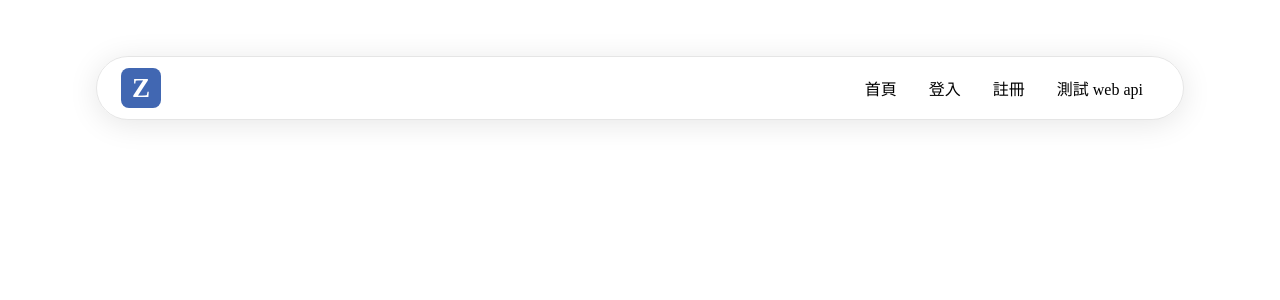
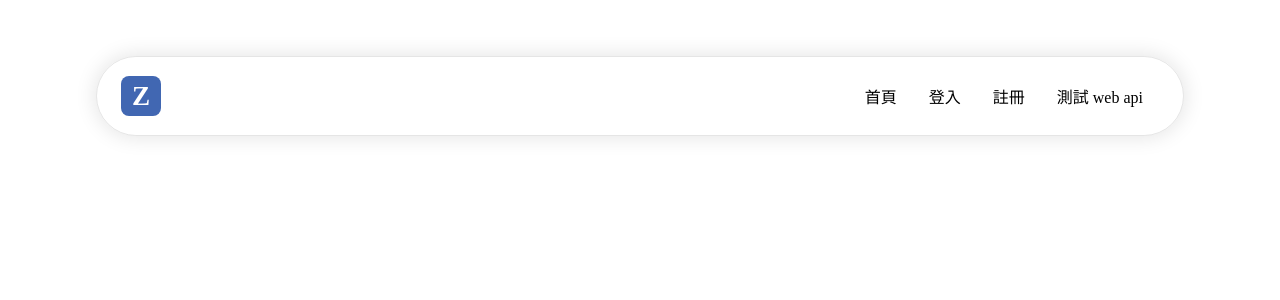
Before and after one commit to angelina524/final-project-Z-axis-frontend, a React (Create React App) app: page /#/issue in a window 1280 px wide. Shown: the top 300 px of the page. Built offline with nearby package versions, Linux system fonts and the light colour scheme.

Commit message:
fix eslint

```diff
--- a/src/components/Logo.js
+++ b/src/components/Logo.js
@@ -1,13 +1,13 @@
 import styled from '@emotion/styled'
 import { Link } from 'react-router-dom'
-import CenterAlignment from '../styles/CenterAlignment'
+import flexCenter from '../styles/flexCenter'
 
 const LogoVision = styled(Link)`
   width: 40px;
   height: 40px;
   background: #4167B2;
   border-radius: 8px;
-  ${CenterAlignment};
+  ${flexCenter};
   font-size: 1.7rem;
   font-weight: bold;
   color: #FFFFFF !important;
--- a/src/components/Navbar.js
+++ b/src/components/Navbar.js
@@ -2,10 +2,10 @@ import React from 'react'
 import styled from '@emotion/styled'
 import { Link } from 'react-router-dom'
 import Logo from './Logo'
-import CenterAlignment from '../styles/CenterAlignment'
+import flexCenter from '../styles/flexCenter'
 
 const Wrapper = styled.div`
-  ${CenterAlignment};
+  ${flexCenter};
   width: 100%;
   position: fixed;
   top: 3.5rem;
@@ -14,10 +14,10 @@ const Wrapper = styled.div`
 
 const NavbarWrapper = styled.div`
   width: 85%;
-  height: 4rem;
-  box-shadow:0 4px 30px 0 rgba(0,0,0,.1);
-  border: solid .5px rgba(0,0,0,.1);
-  border-radius: 2rem;
+  height: 5rem;
+  box-shadow:0 0 20px 2px rgba(0,0,0,.1);
+  border: solid 1px rgba(0,0,0,.1);
+  border-radius: 2.5rem;
   padding: 0em 1.5rem;
   display: flex;
   align-items: center;
--- a/src/pages/UserPage/UserPage.js
+++ b/src/pages/UserPage/UserPage.js
@@ -1,10 +1,10 @@
 import { Link } from 'react-router-dom'
 import styled from '@emotion/styled'
 import React from 'react'
-import CenterAlignment from '../../styles/CenterAlignment'
+import flexCenter from '../../styles/flexCenter'
 
 const Test = styled.div`
-  ${CenterAlignment};
+  ${flexCenter};
   a {
     text-decoration: none;
     color: #4167B2;
--- a/src/styles/Content.js
+++ b/src/styles/Content.js
@@ -1,9 +1,9 @@
 import styled from "@emotion/styled"
-import CenterAlignment from "./CenterAlignment"
+import flexCenter from "./flexCenter"
 import { Link } from "react-router-dom"
 
 const Title = styled.h1`
-  ${CenterAlignment};
+  ${flexCenter};
   margin-top: 11.5rem;
   margin-bottom: 2rem;
   color: #4167B2;
--- a/src/styles/Input.js
+++ b/src/styles/Input.js
@@ -1,8 +1,8 @@
 import styled from '@emotion/styled'
-import CenterAlignment from './CenterAlignment'
+import flexCenter from './flexCenter'
 
 const InputWrapper = styled.div`
-  ${CenterAlignment}
+  ${flexCenter}
   flex-direction: column;
   gap: 1.8rem;
 `
--- a/src/styles/CenterAlignment.js
+++ b/src/styles/flexCenter.js
@@ -1,7 +1,7 @@
-const CenterAlignment = {
+const flexCenter = {
   'display': 'flex',
   'align-items': 'center',
   'justify-content': 'center',
 }
 
-export default CenterAlignment
+export default flexCenter
```
Also changed, not shown: src/styles/theme.js (renamed from src/styles/Colors.js, +5 -6 lines), src/pages/LoginPage/index.js (line endings or trailing spaces), src/pages/RegisterPage/index.js (line endings or trailing spaces), src/pages/UpdateMe/index.js (line endings or trailing spaces).
